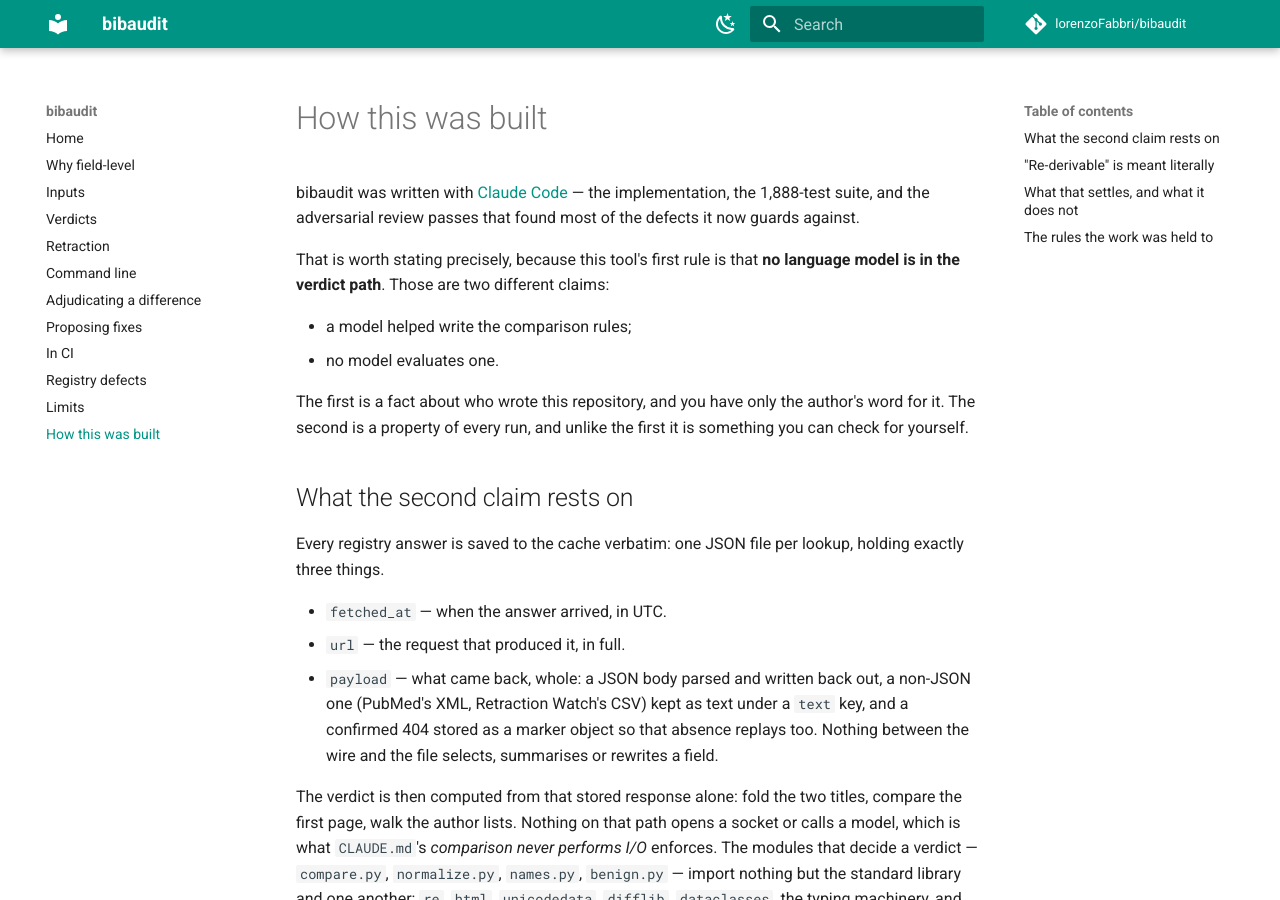
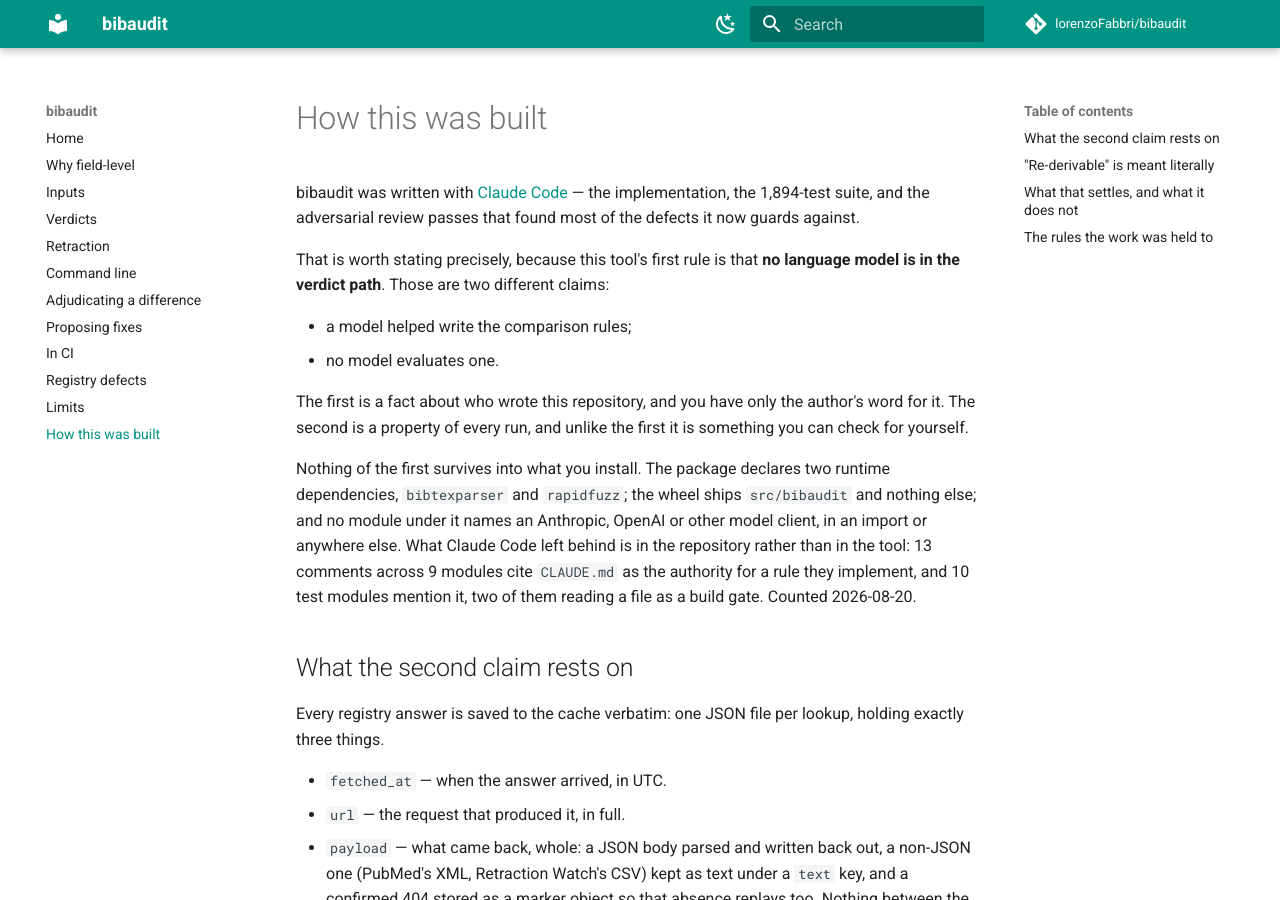
Before and after one commit to lorenzoFabbri/bibaudit, an MkDocs documentation site: the page built from docs/colophon.md, in a window 1280 px wide and 900 px high. Built offline with MkDocs 1.6.1 and Material for MkDocs 9.7.7, drawn with Linux system fonts in a browser that asks for light colours; comment, search, counter and statistics services are not loaded; some of the changed text lies outside the part shown.

Commit message:
Say what the tool depends on at runtime, and re-derive the suite size
The colophon states that no model is in the verdict path but not that none is
in the package either. Two runtime dependencies, no model client in any
module, and the wheel ships src/bibaudit alone; what Claude Code left behind
is in the repository rather than in the tool, and the paragraph says which
part is which and when it was counted.

The suite figures were copied from an earlier run: 1,894 tests, 1,842 of them
offline and 52 networked, measured today.

```diff
--- a/docs/colophon.md
+++ b/docs/colophon.md
@@ -1,8 +1,6 @@
 # How this was built
 
-bibaudit was written with [Claude Code](https://claude.com/claude-code) — the
-implementation, the 1,888-test suite, and the adversarial review passes that
-found most of the defects it now guards against.
+bibaudit was written with [Claude Code](https://claude.com/claude-code) — the implementation, the 1,894-test suite, and the adversarial review passes that found most of the defects it now guards against.
 
 That is worth stating precisely, because this tool's first rule is that **no
 language model is in the verdict path**. Those are two different claims:
@@ -10,9 +8,9 @@ language model is in the verdict path**. Those are two different claims:
 - a model helped write the comparison rules;
 - no model evaluates one.
 
-The first is a fact about who wrote this repository, and you have only the
-author's word for it. The second is a property of every run, and unlike the
-first it is something you can check for yourself.
+The first is a fact about who wrote this repository, and you have only the author's word for it. The second is a property of every run, and unlike the first it is something you can check for yourself.
+
+Nothing of the first survives into what you install. The package declares two runtime dependencies, `bibtexparser` and `rapidfuzz`; the wheel ships `src/bibaudit` and nothing else; and no module under it names an Anthropic, OpenAI or other model client, in an import or anywhere else. What Claude Code left behind is in the repository rather than in the tool: 13 comments across 9 modules cite `CLAUDE.md` as the authority for a rule they implement, and 10 test modules mention it, two of them reading a file as a build gate. Counted 2026-08-20.
 
 ## What the second claim rests on
 
@@ -97,20 +95,6 @@ exist because getting them wrong was possible — a 404 is a fact and a timeout
 is ignorance, `updated-by` means this work was retracted while `update-to`
 means this work is the notice, never reduce a surname to its last token.
 
-Two of those constraints are enforced by the test suite rather than by good
-intentions. Adding a rule that suppresses a difference as a known registry
-defect, without a section naming it in [registry defects](registry-artifacts.md),
-turns a test red, because a suppression a reader cannot look up is one nobody
-can challenge. And the default test run deselects anything networked: 1,837 of
-the 1,888 tests run and pass with no internet at all. A suite that needs the
-network gets skipped, and a skipped suite protects nobody.
+Two of those constraints are enforced by the test suite rather than by good intentions. Adding a rule that suppresses a difference as a known registry defect, without a section naming it in [registry defects](registry-artifacts.md), turns a test red, because a suppression a reader cannot look up is one nobody can challenge. And the default test run deselects anything networked: 1,842 of the 1,894 tests run and pass with no internet at all. A suite that needs the network gets skipped, and a skipped suite protects nobody.
 
-Fifty of the 51 that are deselected are not ceremony. They re-fetch every URL
-in [`tests/data/PROVENANCE.toml`](https://github.com/lorenzoFabbri/bibaudit/blob/main/tests/data/PROVENANCE.toml)
-from Crossref, DataCite, PubMed and Retraction Watch and diff the answer
-against the bytes on disk, which is the only thing in this repository able to
-tell a recorded registry response from a written one — ten files had been
-written. The fifty-first is ceremony on purpose: it asserts only that it ran,
-because one marked test has to exist or `-m "not network"` filters an empty set
-and the promise above is untested as well as unenforced. `uv run pytest -m network` is the command, and it is nobody's
-default.
+Fifty-one of the 52 that are deselected are not ceremony. They re-fetch every URL in [`tests/data/PROVENANCE.toml`](https://github.com/lorenzoFabbri/bibaudit/blob/main/tests/data/PROVENANCE.toml) from Crossref, DataCite, PubMed and Retraction Watch and diff the answer against the bytes on disk, which is the only thing in this repository able to tell a recorded registry response from a written one — ten files had been written. The fifty-first is ceremony on purpose: it asserts only that it ran, because one marked test has to exist or `-m "not network"` filters an empty set and the promise above is untested as well as unenforced. `uv run pytest -m network` is the command, and it is nobody's default.
```
Also changed, not shown: README.md (+1 -4 lines).
